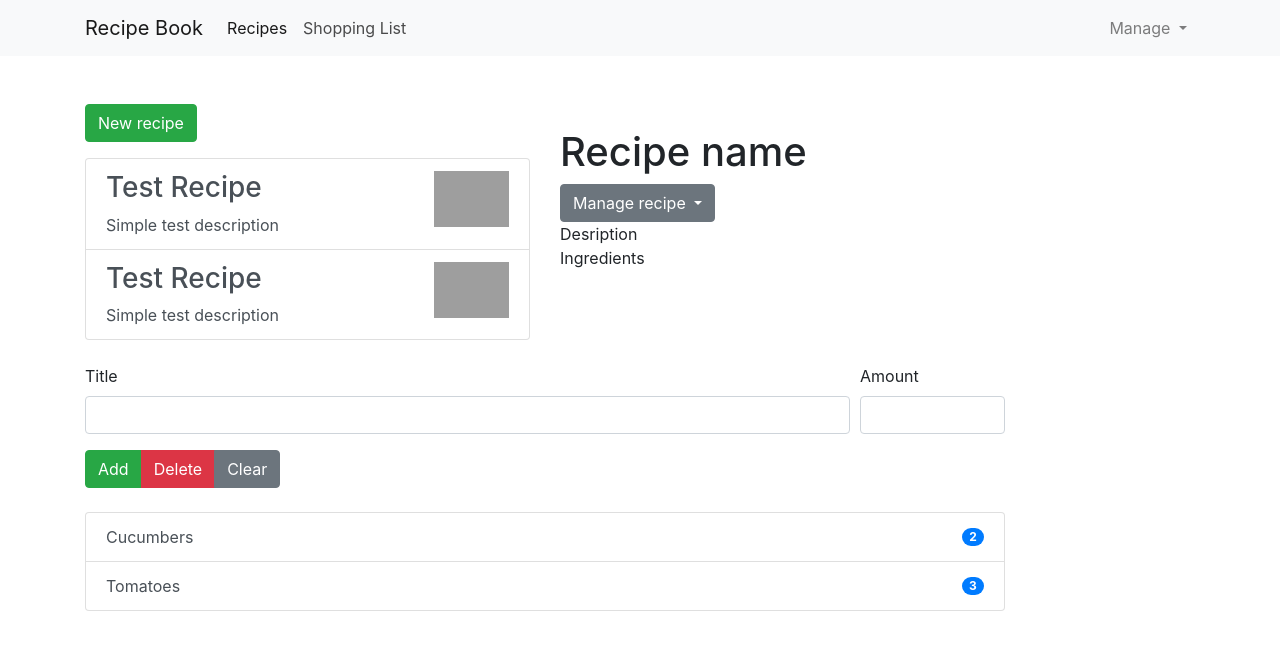
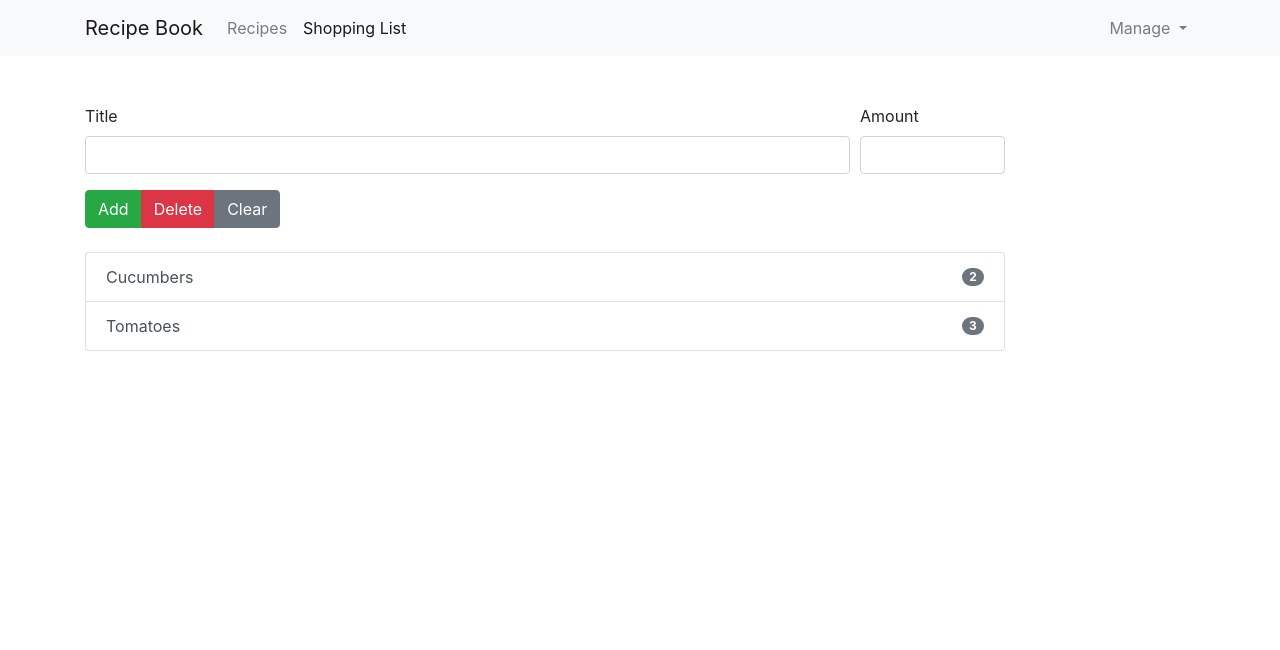
Before and after one commit to Safe-Mode/recipes-book, an Angular app: page / in a window 1280 px wide. Both pictures are taken after a click on the link "Shopping List". Shown: the top 650 px of the page. Built offline with nearby package versions, Linux system fonts and the light colour scheme; grey boxes are pictures that could not be loaded.

Commit message:
Implement navigation by custom events

```diff
--- a/src/app/app.component.html
+++ b/src/app/app.component.html
@@ -1,10 +1,10 @@
-<app-header></app-header>
+<app-header (viewSelected)="onViewSelected($event)"></app-header>
 
 <div class="container">
   <div class="row">
     <div class="col-12">
-      <app-recipes></app-recipes>
-      <app-shopping-list></app-shopping-list>
+      <app-recipes *ngIf="view === 'recipes'"></app-recipes>
+      <app-shopping-list *ngIf="view === 'shopping-list'"></app-shopping-list>
     </div>
   </div>
 </div>
--- a/src/app/app.component.ts
+++ b/src/app/app.component.ts
@@ -7,4 +7,9 @@ import { Component } from '@angular/core';
 })
 export class AppComponent {
   title = 'recipes-book';
+  view: string;
+
+  onViewSelected(linkName: string) {
+    this.view = linkName;
+  }
 }
--- a/src/app/header/header.component.html
+++ b/src/app/header/header.component.html
@@ -9,11 +9,28 @@
 
       <div class="collapse navbar-collapse" id="navbarNavDropdown">
         <ul class="navbar-nav">
-          <li class="nav-item active">
-            <a class="nav-link" href="#">Recipes <span class="sr-only">(current)</span></a>
+          <li
+              class="nav-item"
+              [ngClass]="{ 'active': currentLink === 'recipes' }">
+            <a
+                class="nav-link"
+                href="#"
+                (click)="onNavLinkClicked('recipes')">
+              Recipes
+              <span class="sr-only" *ngIf="currentLink === 'recipes'">(current)</span>
+            </a>
           </li>
-          <li class="nav-item">
-            <a class="nav-link" href="#">Shopping List</a>
+
+          <li
+              class="nav-item"
+              [ngClass]="{ 'active': currentLink === 'shopping-list' }">
+            <a
+                class="nav-link"
+                href="#"
+                (click)="onNavLinkClicked('shopping-list')">
+              Shopping List
+              <span class="sr-only" *ngIf="currentLink === 'shopping-list'">(current)</span>
+            </a>
           </li>
         </ul>
 
--- a/src/app/header/header.component.ts
+++ b/src/app/header/header.component.ts
@@ -1,4 +1,4 @@
-import { Component, OnInit } from '@angular/core';
+import { Component, OnInit, ViewChild, ElementRef, EventEmitter, Output, Input } from '@angular/core';
 
 @Component({
   selector: 'app-header',
@@ -6,10 +6,18 @@ import { Component, OnInit } from '@angular/core';
   styleUrls: ['./header.component.css']
 })
 export class HeaderComponent implements OnInit {
+  @Output() viewSelected = new EventEmitter<string>();
+
+  currentLink = 'recipes';
 
   constructor() { }
 
   ngOnInit() {
+    this.viewSelected.emit(this.currentLink);
   }
 
+  onNavLinkClicked(link: string) {
+    this.currentLink = link;
+    this.viewSelected.emit(this.currentLink);
+  }
 }
--- a/src/app/shopping-list/shopping-list.component.html
+++ b/src/app/shopping-list/shopping-list.component.html
@@ -9,7 +9,7 @@
         *ngFor="let ingredient of ingredients"
       >
         {{ ingredient.name }}
-        <span class="badge badge-primary badge-pill">{{ ingredient.amount }}</span>
+        <span class="badge badge-secondary badge-pill">{{ ingredient.amount }}</span>
       </button>
     </div>
   </div>
```
